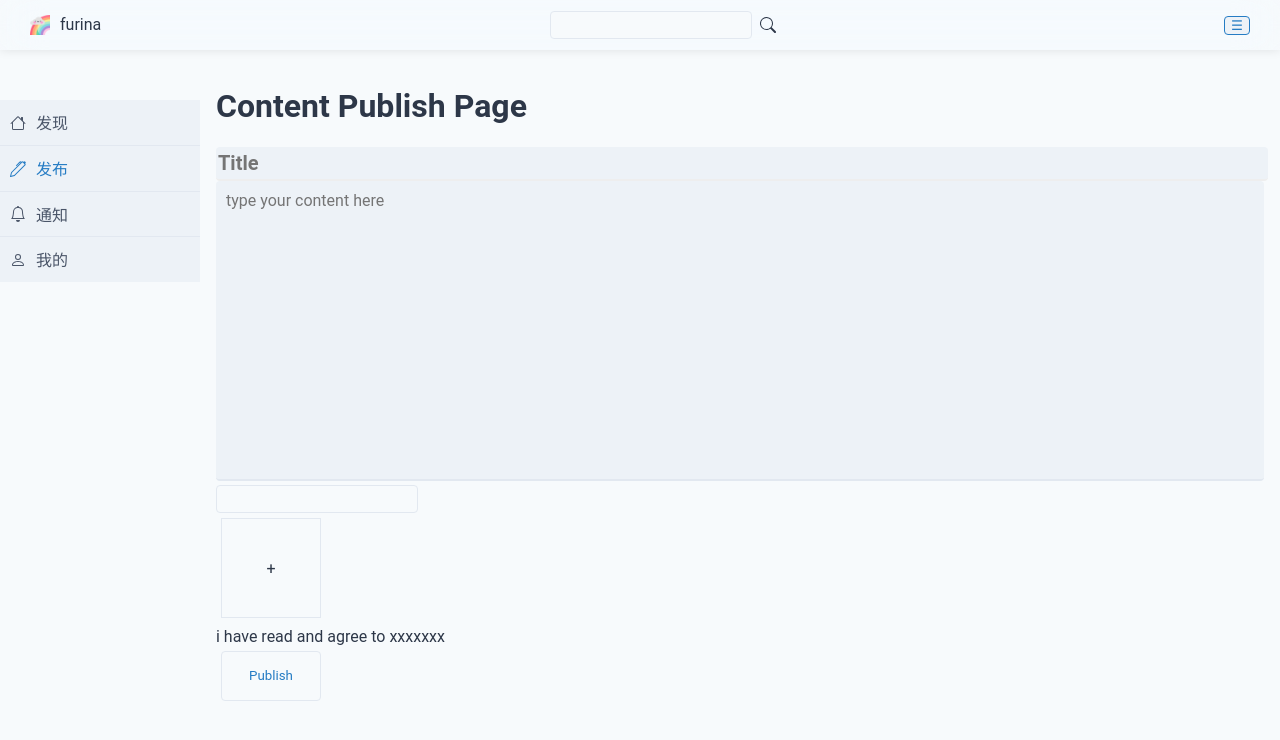
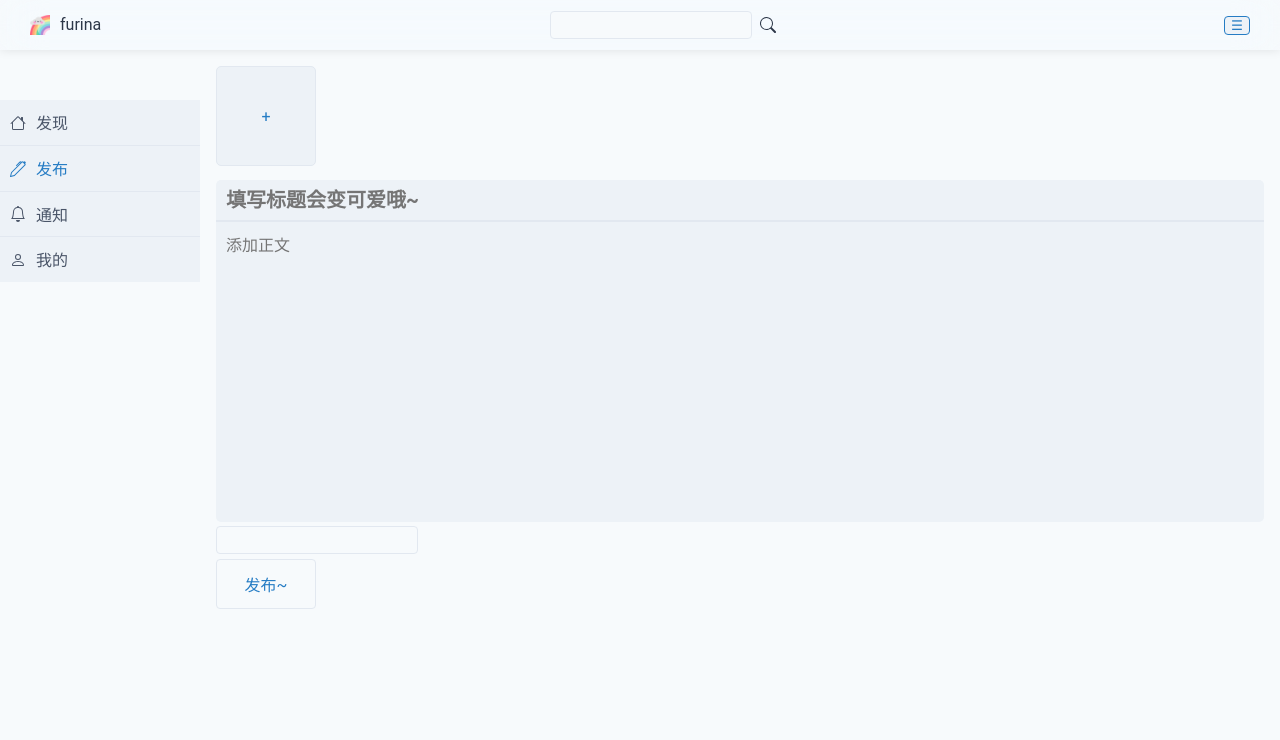
Before and after one commit to rainbow-dust/app, a React (Vite) app: page /publish in a window 1280 px wide. Shown: the top 740 px of the page. Built offline with nearby package versions, Linux system fonts and the light colour scheme.

Commit message:
feat: styles

```diff
--- a/src/components/Message/index.module.css
+++ b/src/components/Message/index.module.css
@@ -1,7 +1,31 @@
+.container {
+  position: fixed;
+  top: 60px;
+  display: flex;
+  flex-direction: column;
+  justify-content: flex-start;
+  align-items: center;
+  height: 100vh;
+  width: 100%;
+  pointer-events: none;
+}
+
 .message {
-  position: fixed;
-  top: 10vh;
-  left: 50%;
-  max-width: 500px;
-  transform: translateX(-50%);
+  background-color: var(--bg-color);
+  color: var(--text-color);
+  padding: 0.4rem 1rem;
+  border: 1px solid var(--border-color);
+  border-radius: 0.5rem;
+  margin: 5px 0;
+  box-shadow: 0 0 10px var(--shadow-color);
+  animation: slideIn 0.2s ease-in-out;
 }
+
+@keyframes slideIn {
+  0% {
+    transform: translateY(-100%);
+  }
+  100% {
+    transform: translateY(0);
+  }
+}
--- a/src/components/Message/index.tsx
+++ b/src/components/Message/index.tsx
@@ -24,6 +24,7 @@ function createContainer() {
   if (!container) {
     container = document.createElement('div')
     container.setAttribute('id', CONTAINER_ID)
+    container.setAttribute('class', Classes['container'])
     document.body.appendChild(container)
   }
   return container
--- a/src/main.tsx
+++ b/src/main.tsx
@@ -40,6 +40,7 @@ Object.defineProperty(window, 'fetch', {
         .then(checkStatus)
         .catch((err) => {
           Message.error(err.message)
+          console.log(err)
           throw err
         })
       // checkStatus 这里可以做返回错误处理，实现返回拦截
--- a/src/pages/Detail/components/Content/NoteText.tsx
+++ b/src/pages/Detail/components/Content/NoteText.tsx
@@ -12,7 +12,15 @@ export const NoteText: FC<{
   return (
     <>
       <h2>{title}</h2>
-      <p>{content}</p>
+      <p
+        style={{
+          // 换行&空格处理
+          whiteSpace: 'pre-wrap',
+          wordBreak: 'break-all',
+        }}
+      >
+        {content}
+      </p>
       {tags?.map((tag) => (
         <span
           key={tag._id}
--- a/src/pages/Notice/index.tsx
+++ b/src/pages/Notice/index.tsx
@@ -30,14 +30,16 @@ enum NoticeType {
   comment = 'comment',
   follow = 'follow',
   system = 'system',
+  collect = 'collect',
 }
 
 // type to icon
 const noticeTypeToIcon = {
-  like: '💖',
+  like: '❤',
   comment: '💬',
   follow: '👤',
   system: '📢',
+  collect: '⭐️',
 }
 
 export const Notice = () => {
--- a/src/pages/Publish/components/ImgUpload.module.css
+++ b/src/pages/Publish/components/ImgUpload.module.css
@@ -9,8 +9,11 @@
   width: 100px;
   height: 100px;
   border: 1px solid var(--border-color);
+  border-radius: 5px;
+  background-color: var(--bg-color-secondary);
+  color: var(--theme-color);
   position: relative;
-  margin:5px;
+  margin: 0 10px 10px 0;
   cursor: pointer;
 }
 
--- a/src/pages/Publish/components/ImgUpload.tsx
+++ b/src/pages/Publish/components/ImgUpload.tsx
@@ -34,7 +34,6 @@ export const ImgUpload: React.FC<{
   return (
     <>
       <div className={Classes['img-upload']}>
-        <div>
         <input
           type="file"
           id="file"
@@ -51,7 +50,6 @@ export const ImgUpload: React.FC<{
             <div className={Classes['img-upload-item-inner']}>+</div>
           </div>
         </label>
-        </div>
         {picList.map((pic, index) => (
           <div
             key={index}
--- a/src/pages/Publish/index.module.css
+++ b/src/pages/Publish/index.module.css
@@ -5,9 +5,11 @@
   font-weight: bold;
   border: none;
   outline: none;
-  border-bottom: 2px solid #eee;
+  padding: 20px 10px;
   caret-color: var(--theme-color);
-
+  border-radius: 5px 5px 0 0;
+  border-bottom: 2px solid var(--border-color);
+  box-sizing: border-box;
 }
 
 .content-textarea {
@@ -16,20 +18,22 @@
   font-size: 16px;
   border: none;
   outline: none;
-  border-bottom: 2px solid var(--border-color);
   resize: none;
   padding: 10px;
   box-sizing: border-box;
   caret-color: var(--theme-color);
+  border-radius: 0 0 5px 5px;
+  box-sizing: border-box;
 }
 
 .publish-button {
+  position: relative;
   width: 100px;
   height: 50px;
-  border: 1px solid var(--border-color);
-  margin: 5px;
-  position: relative;
+  margin: 5px 0;
+  font-size: 16px;
   color: var(--theme-color);
   background-color: var(--bg-color);
+  border: 1px solid var(--border-color);
   cursor: pointer;
 }
--- a/src/pages/Publish/index.tsx
+++ b/src/pages/Publish/index.tsx
@@ -68,30 +68,29 @@ export const Publish: React.FC = () => {
 
   return (
     <div>
-      <h1>Content Publish Page</h1>
       <form onSubmit={handleSubmit}>
+        <ImgUpload picList={picList} setPicList={setPicList} />
         <div>
           <input
             type="text"
             id="title"
-            placeholder="Title"
+            placeholder="填写标题会变可爱哦~"
             value={title}
             onChange={handleTitleChange}
             className={Classes['title-input']}
             style={{}}
           />
-        </div>
 
-        <div>
           <textarea
             id="content"
-            placeholder="type your content here"
+            placeholder="添加正文"
             value={content}
             onChange={handleContentChange}
             className={Classes['content-textarea']}
             style={{}}
           />
         </div>
+
         <div
           style={{
             display: 'flex',
@@ -121,10 +120,8 @@ export const Publish: React.FC = () => {
             </button>
           )}
         </div>
-        <ImgUpload picList={picList} setPicList={setPicList} />
-        <div>i have read and agree to xxxxxxx</div>
         <button type="submit" className={Classes['publish-button']}>
-          Publish
+          发布~
         </button>
       </form>
     </div>
```
Lines whose indentation alone changed are shown as unchanged.
